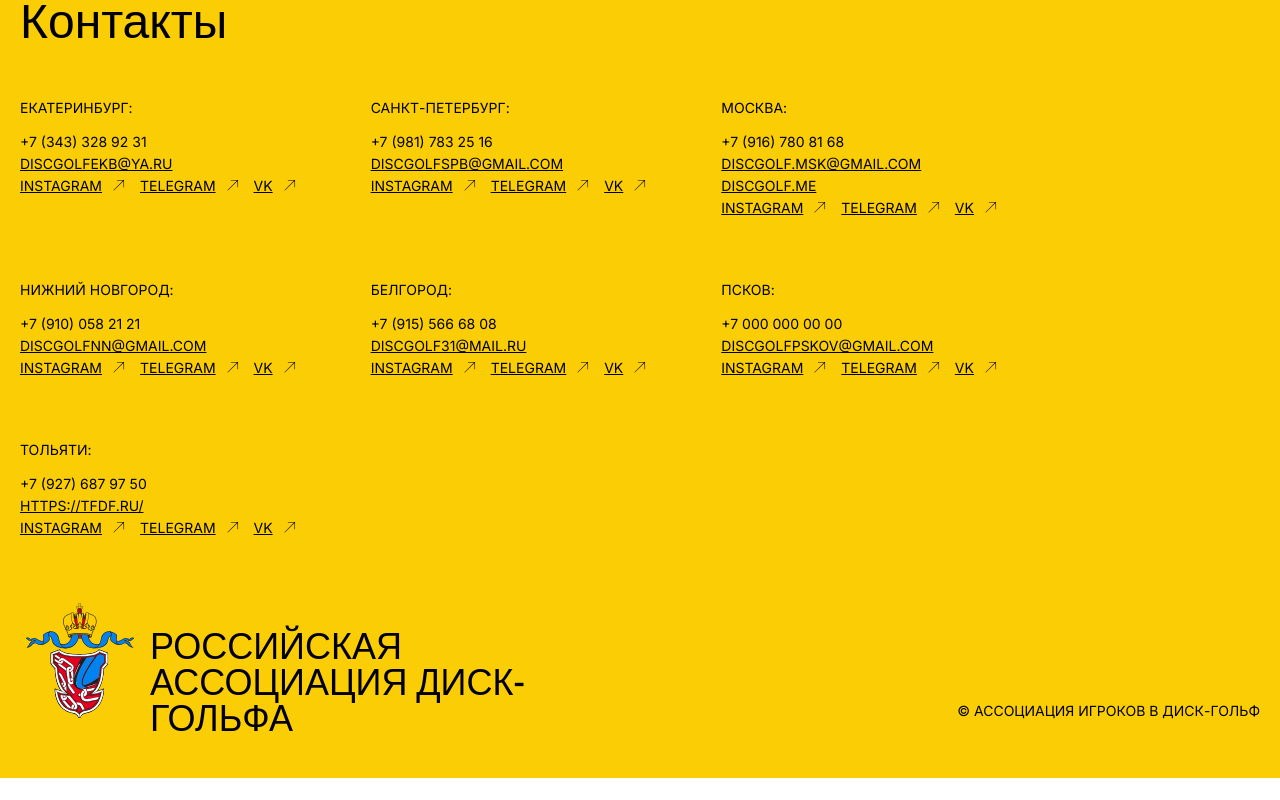
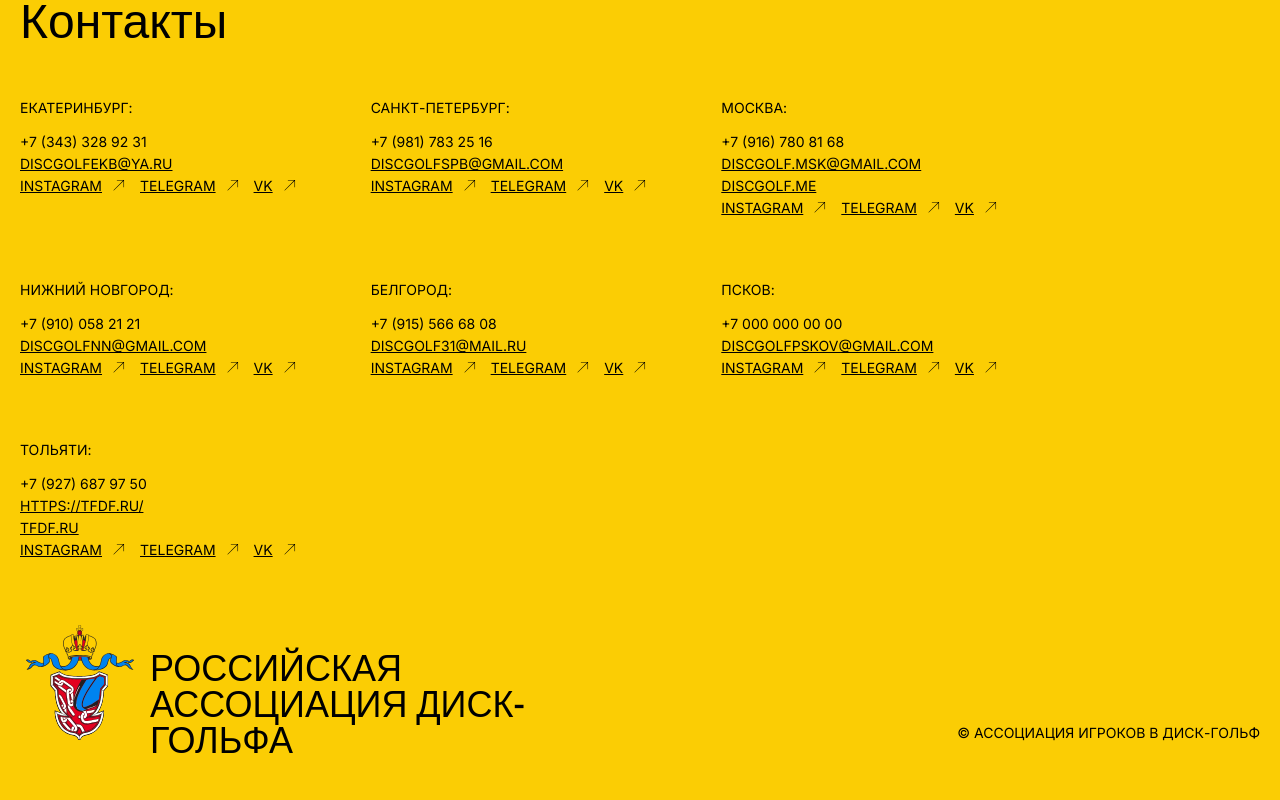
Before and after one commit to RDGAapp/web, a React (Create React App) app: page / in a window 1280 px wide. Shown: the part 2669-3469 px from the top of the page. Before the commit the page ends 3447 px from the top, so only its background shows below. Built offline with nearby package versions, Linux system fonts and the light colour scheme.

Commit message:
Add site for TLT

```diff
--- a/src/components/Footer.tsx
+++ b/src/components/Footer.tsx
@@ -109,6 +109,7 @@ const contacts = [
     city: 'Тольяти',
     phone: '+7 (927) 687 97 50',
     email: 'https://tfdf.ru/',
+    site: 'tfdf.ru',
     instagram: 'https://www.instagram.com/tfdf63/',
     telegram: 'https://t.me/tfdf63',
     vk: 'https://vk.com/tfdf63',
```
